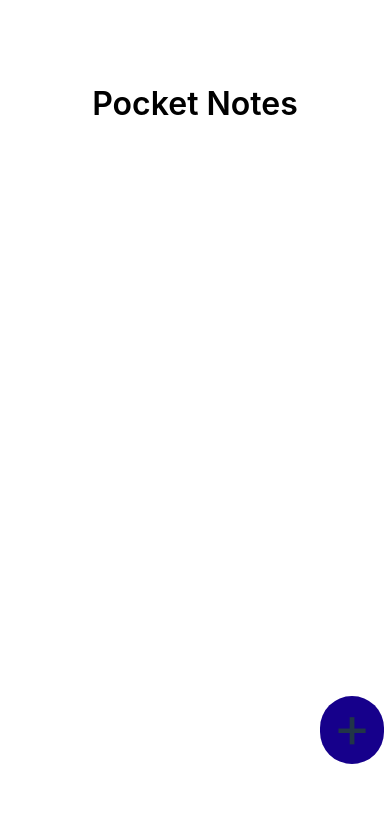
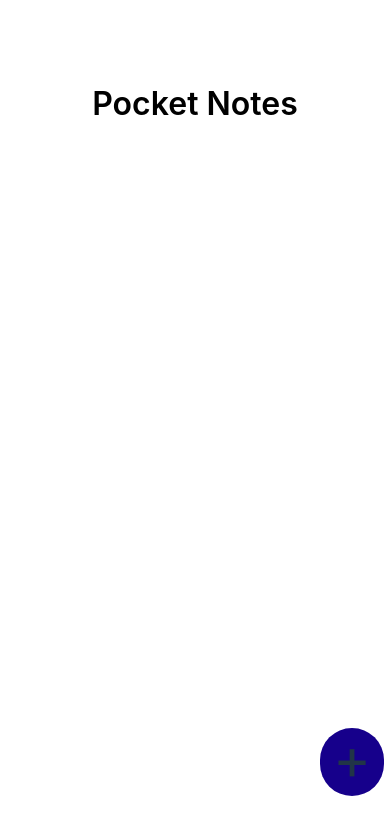
Before and after one commit to goodchai0/prac-test-2, a React (Vite) app: page / in a window 390 px wide. Shown: the top 834 px of the page. Built offline with nearby package versions, Linux system fonts and the light colour scheme; the HTML template or start-up script is replaced by a standard one.

Commit message:
first commit

```diff
--- a/src/pages/Home/Home.module.css
+++ b/src/pages/Home/Home.module.css
@@ -104,7 +104,7 @@
       align-items: center;
       position:absolute;
       left:20rem;
-      bottom:5rem;
+      bottom:3rem;
       padding-bottom:7px ;
       right: 80%;
       border-radius: 58rem;
@@ -122,7 +122,7 @@
       align-items: center;
       position:absolute;
       left:15rem;
-      bottom:5rem;
+      bottom:3rem;
       padding-bottom:7px ;
       border-radius: 58rem;
   }
```
Also changed, not shown: 1 other file (tests, documents, lock files or other folders).
